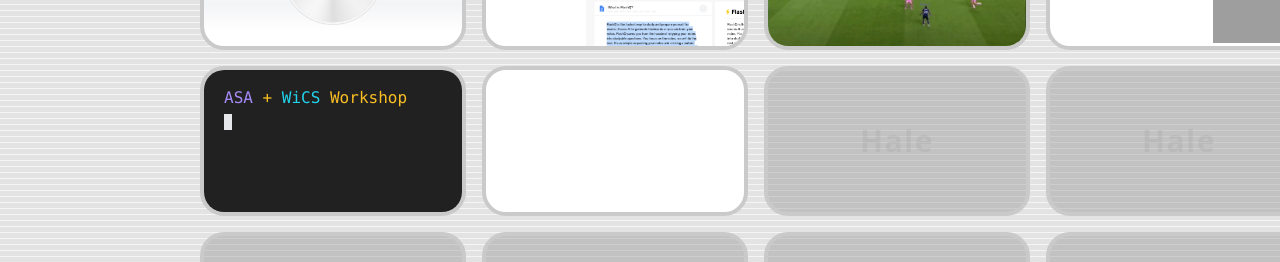
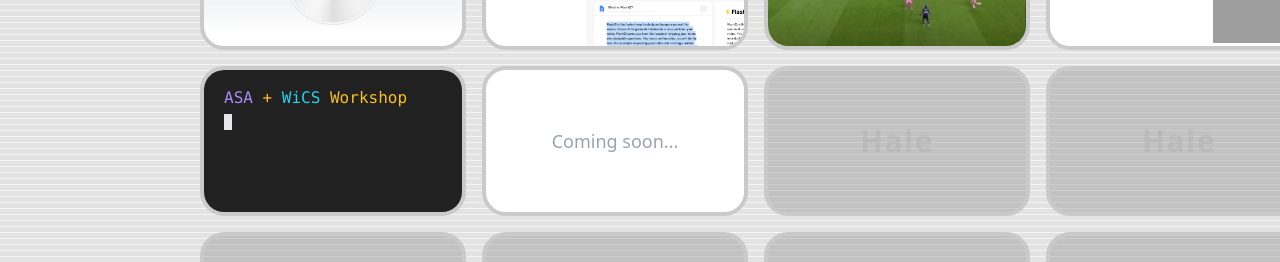
Before and after one commit to AndrewH06/azhale.com, a Next.js app: page / in a window 1280 px wide. Shown: the part 204-466 px from the top of the page. Built offline with nearby package versions, Linux system fonts and the light colour scheme; grey boxes are pictures that could not be loaded.

Commit message:
🔜 Coming soon card

```diff
--- a/pages/components/Card.tsx
+++ b/pages/components/Card.tsx
@@ -47,6 +47,11 @@
               />
             )}
             {title == "ASA X WiCS Workshop" && <Workshop />}
+            {title === "Coming soon..." && (
+              <div className="flex items-center justify-center w-full h-full">
+                <p className="text-lg text-gray-400">{title}</p>
+              </div>
+            )}
           </Link>
         </div>
       </div>
```
